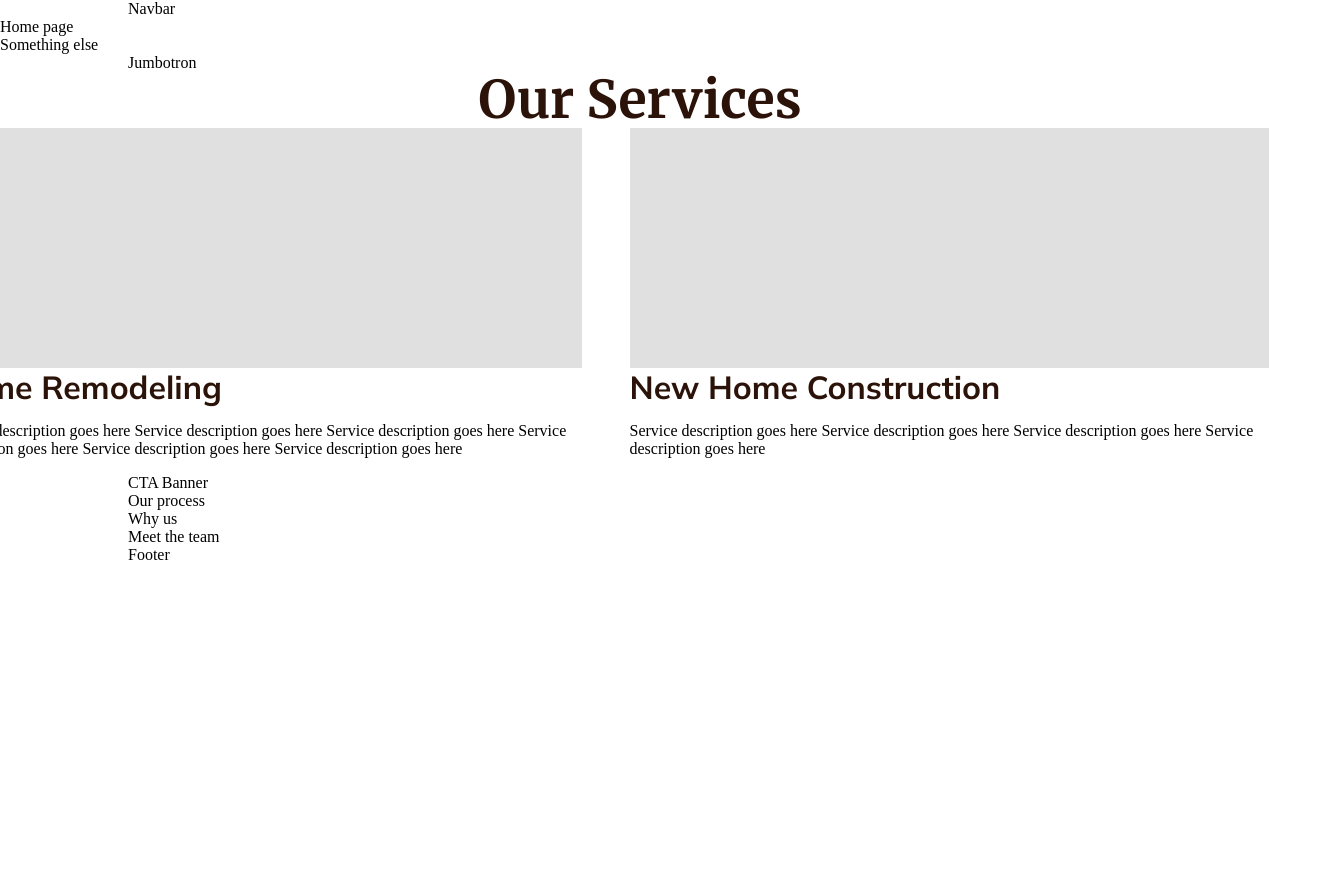
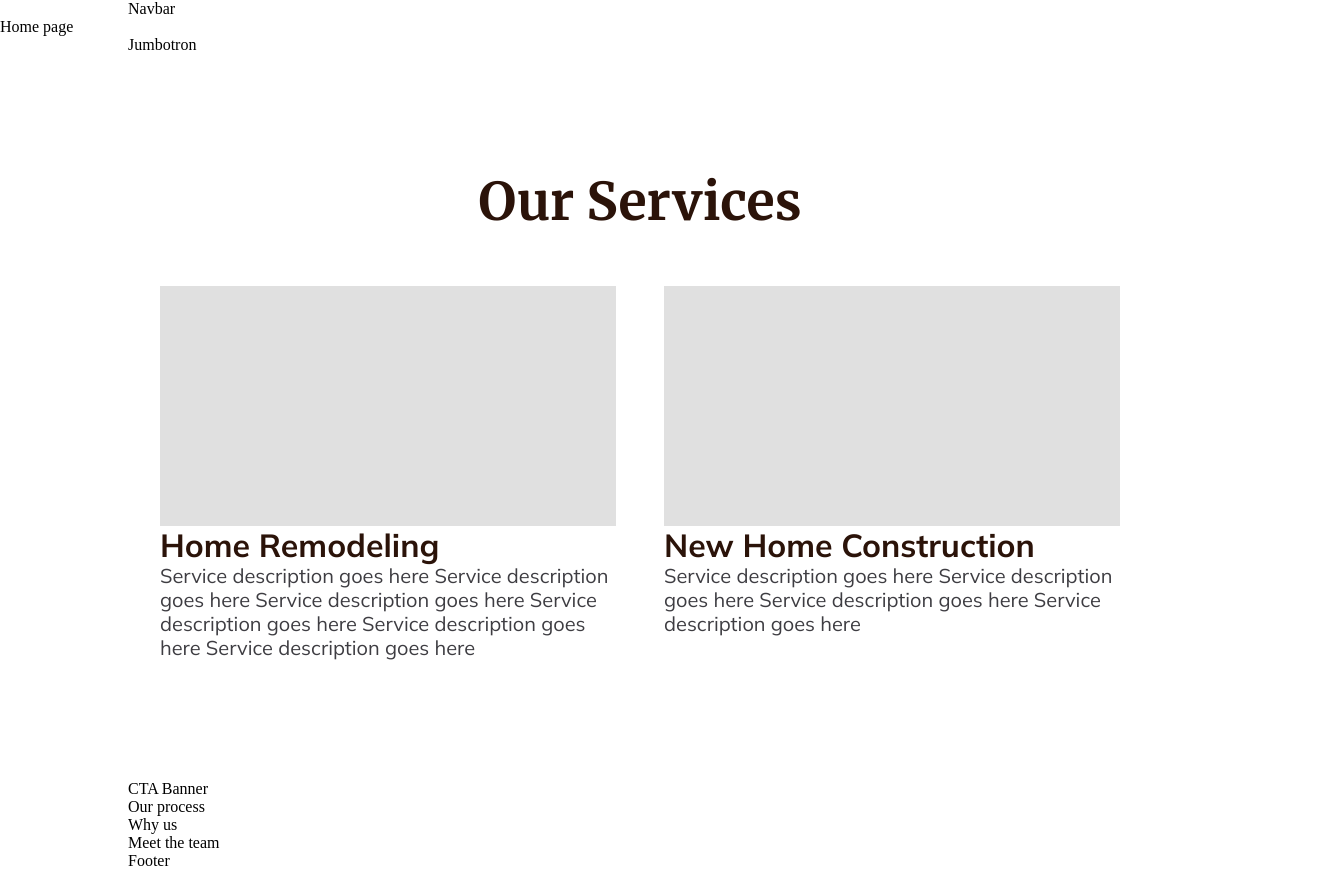
Before and after one commit to dot-slash-digital/tng-web, a Next.js app: page / in a window 1280 px wide. Shown: the whole page, 1338 px wide, since content can reach past the window. Before the commit the page ends 800 px from the top, so only its background shows below. Built offline with nearby package versions, Linux system fonts and the light colour scheme.

Commit message:
Updated version after first comments

```diff
--- a/app/components/home/our-services.tsx
+++ b/app/components/home/our-services.tsx
@@ -7,22 +7,18 @@ export default () => {
   return (
     <div className={styles.component}>
         <SectionContainer>
-          <div style={{ display: 'flex', alignItems: 'center', justifyContent: 'center', flexDirection: 'column' }}>
+          <div className={styles.mainContainer}>
             <div className={styles.title}>Our Services</div>
-            <div style={{ display: 'flex' }}>
-              <div style={{ display: 'flex', alignItems: 'left', flexDirection: 'column' }}>
-                <div className={styles.rectangle}></div>
-                <div className={styles.content}>
-                  <div className={styles.subtitle}>Home Remodeling</div>
-                  <p className={styles.paragraph}>Service description goes here Service description goes here Service description goes here Service description goes here Service description goes here Service description goes here</p>
-                </div>
-
+            <div className={styles.subContainer}>
+              <div className={styles.content}>
+                <div className={styles.rectangle}/>
+                <div className={styles.subtitle}>Home Remodeling</div>
+                <div className={styles.description}>Service description goes here Service description goes here Service description goes here Service description goes here Service description goes here Service description goes here</div>
               </div>
               <div className={styles.content}>
-                <div className={styles.rectangle}></div>
+                <div className={styles.rectangle}/>
                 <div className={styles.subtitle}>New Home Construction</div>
-                <p className={styles.paragraph}>Service description goes here Service description goes here Service description goes here Service description goes here</p>
-
+                <div className={styles.description}>Service description goes here Service description goes here Service description goes here Service description goes here</div>
               </div>
             </div>
           </div>
--- a/app/page.tsx
+++ b/app/page.tsx
@@ -9,7 +9,6 @@ export default () => {
   return (
     <>
       <div>Home page</div>
-      <div>Something else</div>
       <Jumbotron />
       <OurServices />
       <CtaBanner />
--- a/app/styles/components/home/our-services.module.scss
+++ b/app/styles/components/home/our-services.module.scss
@@ -9,21 +9,49 @@
 .title{
     @include fonts.header-2;
     color: colors.$brown-600;
+    display: flex;
+    align-items: center;
+    justify-content: center;
+    margin-bottom: 56px;
+    margin-top: 120px;
+    margin-right: 32px;
+    margin-left: 32px;
 }
 
-.paragrpah{
+.description{
     @include fonts.paragraph;
     color: colors.$gray-300;
 }
 
 .rectangle{
-    width: 639px;
+    width: 100%;
     height: 240px;
-    margin-right: 48px;
+    // margin-right: 48px;
     background: #e0e0e0;
   }
 
 .content{
     justify-content: left;
-    margin-right: 21px;
+    flex-basis: 50%;
+    // margin-right: 21px;
 }
+
+.mainContiner{
+  display: flex;
+  align-items: center;
+  justify-content: center;
+  flex-direction: column;
+
+
+}
+
+.subContainer{
+    display: flex;
+    align-items: flex-start;
+    justify-content: center;
+    flex-direction: row;
+    gap: 48px;
+    margin-bottom: 120px;
+    margin-right: 32px;
+    margin-left: 32px;
+}
--- a/package.json
+++ b/package.json
@@ -15,7 +15,6 @@
     "eslint": "8.42.0",
     "eslint-config-next": "13.4.4",
     "next": "13.4.4",
-    "next-google-fonts": "^2.2.0",
     "react": "18.2.0",
     "react-dom": "18.2.0",
     "sass": "^1.63.1",
```
